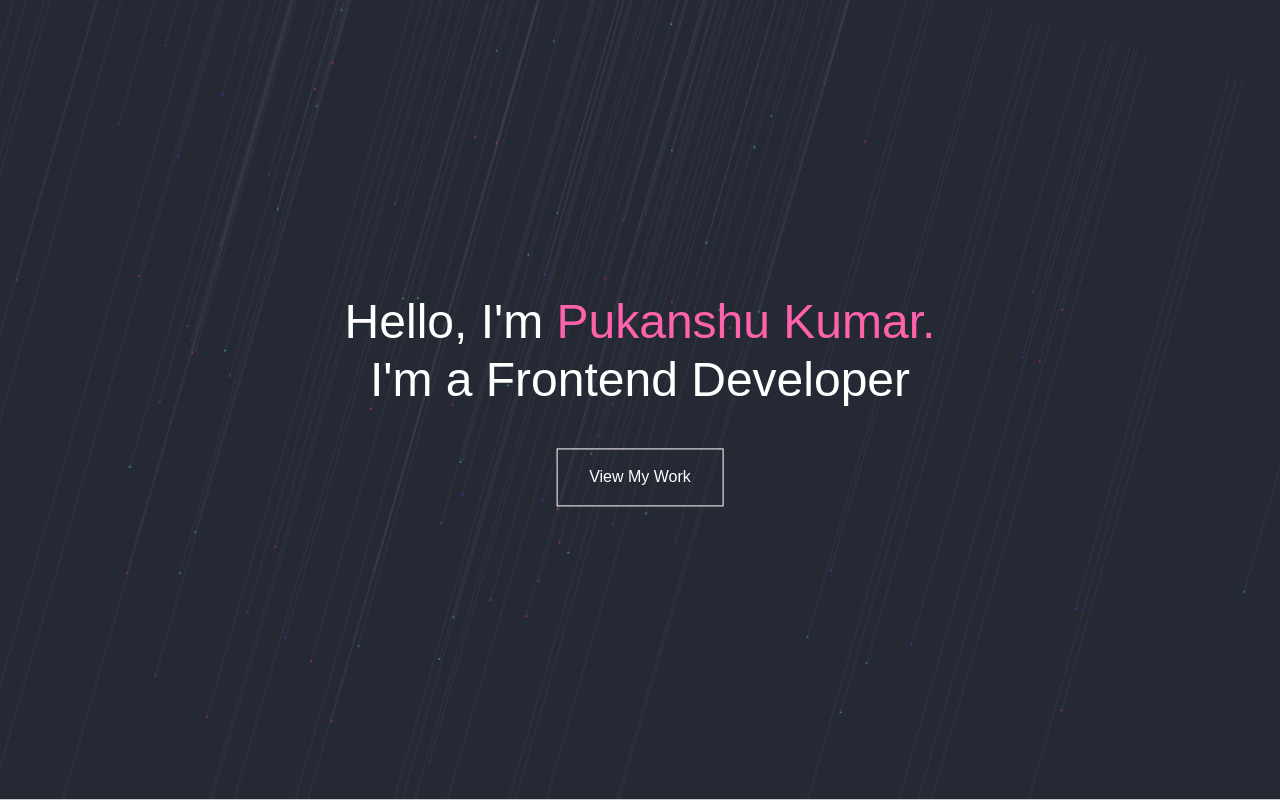
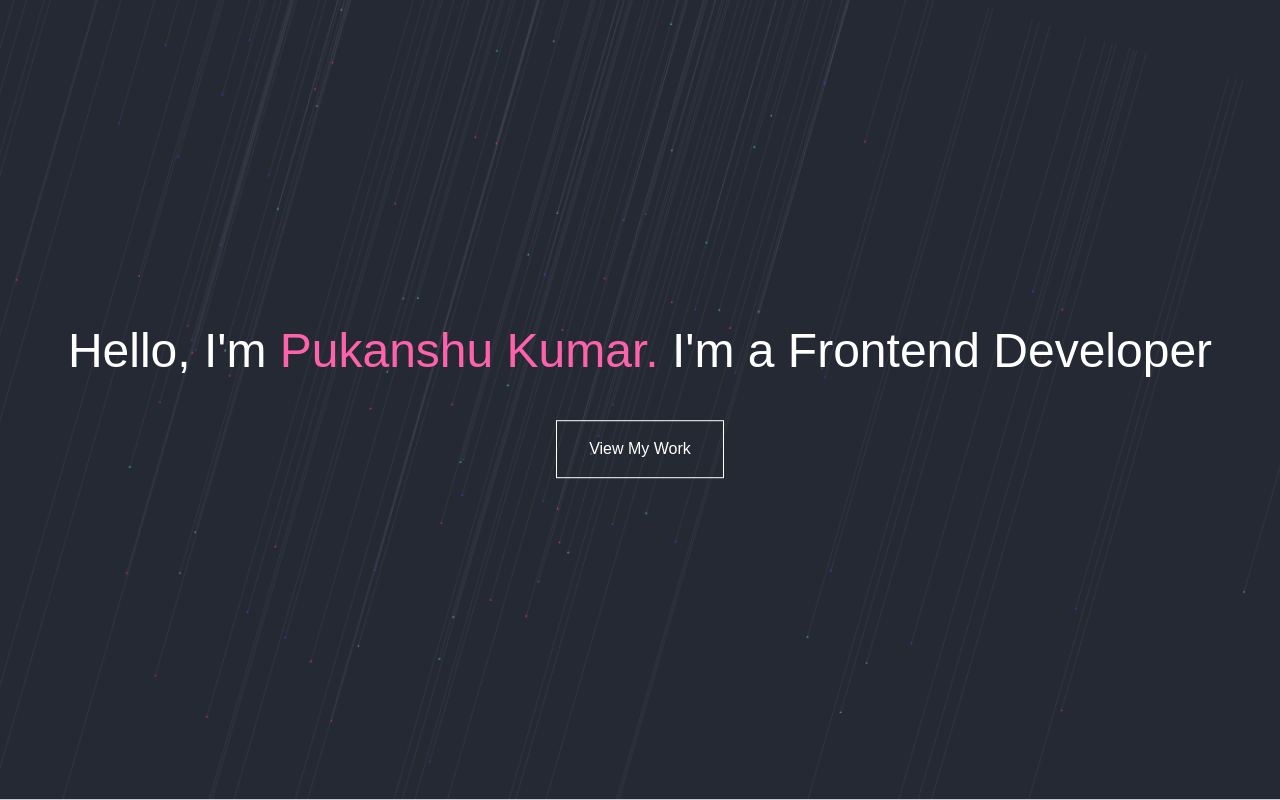
Before and after one commit to PukanshuKumar/Pukanshu_Portfolio, a plain HTML site: page index.html in a window 1280 px wide. Shown: the top 800 px of the page. Drawn offline with nearby package versions, Linux system fonts and the light colour scheme.

Commit message:
some change

```diff
--- a/css/style.css
+++ b/css/style.css
@@ -34,6 +34,7 @@
     transform: translate(-50%,-50%);
     color: #fff;
     text-align: center;
+    width: 100%;
 }
 
 .overlay-text>h2{
--- a/index.html
+++ b/index.html
@@ -20,7 +20,7 @@
         <section id="homeSection">
             <!-- <img src="imgs/starbg.png" class="img-fluid"> -->
             <div class="overlay-text">
-                <h2>Hello, I'm <span class="uName">Pukanshu Kumar.</span> <br>I'm a Frontend Developer</h2>
+                <h2>Hello, I'm <span class="uName">Pukanshu Kumar.</span> I'm a Frontend Developer</h2>
                 <a href="#" class="outline-btn">View My Work</a>
             </div>
         </section>
```
